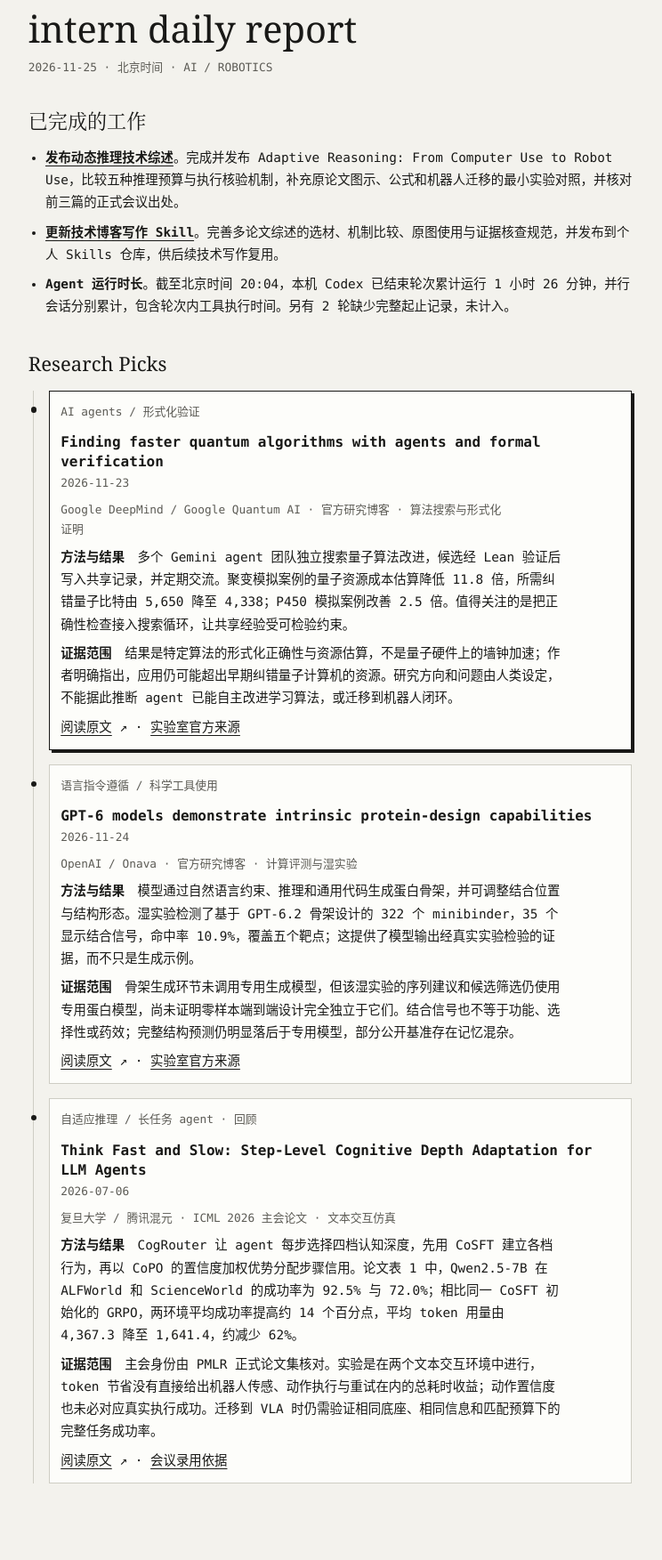
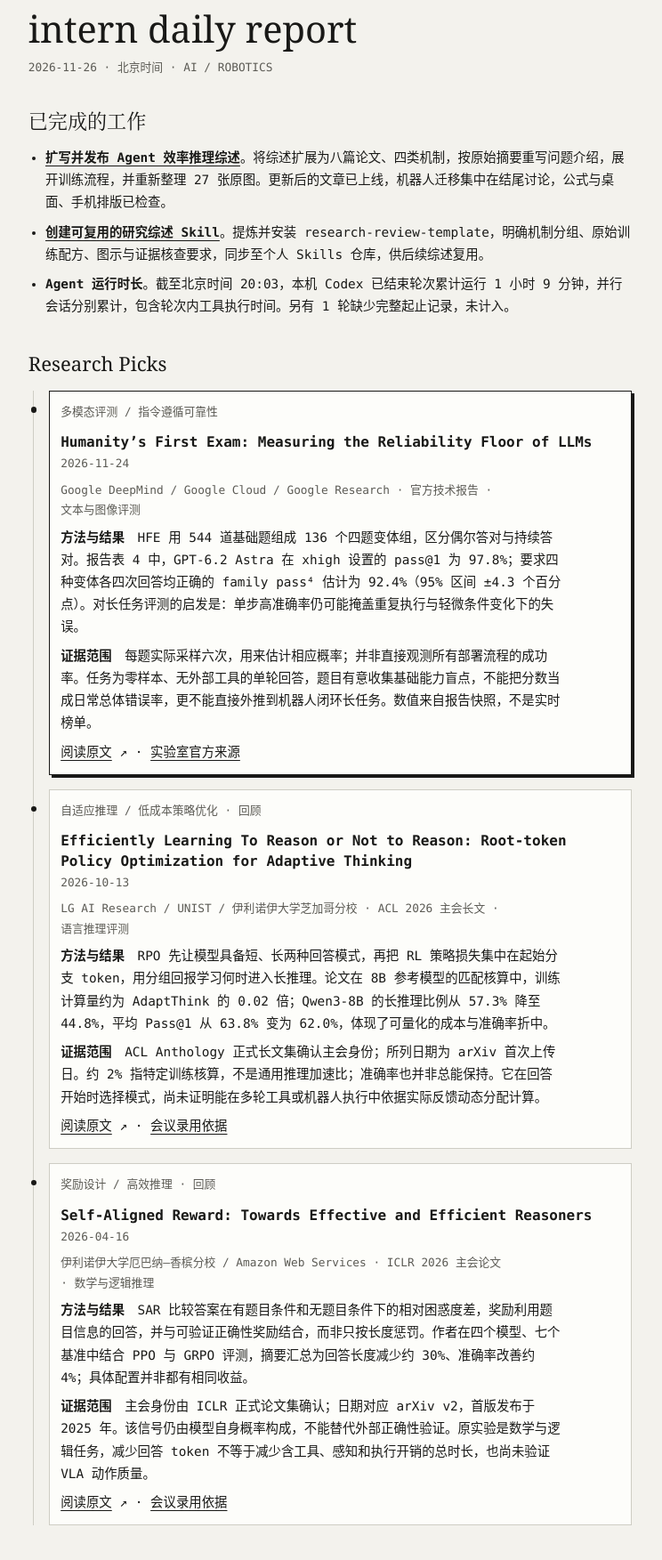
Before and after one commit to JoeSun-421/joesun-421.github.io, a website: page daily-report/index.html in a window 1280 px wide. Shown: the part 117-1870 px from the top of the page at 89% size, without its empty margins (13-757 px from the left). Drawn offline with Linux system fonts and the light colour scheme.

Commit message:
Publish intern daily report for 2026-11-26

```diff
--- a/daily-report/editions.json
+++ b/daily-report/editions.json
@@ -1,4 +1,5 @@
 [
+  "2026-11-26",
   "2026-11-25",
   "2026-11-24",
   "2026-11-23",
--- a/daily-report/index.html
+++ b/daily-report/index.html
@@ -44,25 +44,25 @@ li+li { margin-top:.5rem; }
 @media print { :root { --paper:#fff; } article { break-inside:avoid; } }
 </style></head>
 <body><main><div class="masthead"><a class="brand" href="/daily-report/" lang="en">Daily Report</a>
-<nav aria-label="日报导航"><a href="2026-11-25/">本期固定链接</a><a href="archive/">日报归档</a></nav></div>
+<nav aria-label="日报导航"><a href="2026-11-26/">本期固定链接</a><a href="archive/">日报归档</a></nav></div>
 <header>
-<h1>intern daily report</h1><p class="meta"><time datetime="2026-11-25">2026-11-25</time> · 北京时间 · AI / ROBOTICS</p></header>
-<section aria-labelledby="work"><h2 id="work">已完成的工作</h2><ul><li><strong><a href="https://joesun-421.github.io/blogs/dynamic-reasoning-robot-use/">发布动态推理技术综述</a></strong>。完成并发布 Adaptive Reasoning: From Computer Use to Robot Use，比较五种推理预算与执行核验机制，补充原论文图示、公式和机器人迁移的最小实验对照，并核对前三篇的正式会议出处。</li><li><strong><a href="https://github.com/JoeSun-421/personal-skills/tree/main/skills/technical-blog-writing">更新技术博客写作 Skill</a></strong>。完善多论文综述的选材、机制比较、原图使用与证据核查规范，并发布到个人 Skills 仓库，供后续技术写作复用。</li><li><strong>Agent 运行时长</strong>。截至北京时间 20:04，本机 Codex 已结束轮次累计运行 1 小时 26 分钟，并行会话分别累计，包含轮次内工具执行时间。另有 2 轮缺少完整起止记录，未计入。</li></ul></section>
+<h1>intern daily report</h1><p class="meta"><time datetime="2026-11-26">2026-11-26</time> · 北京时间 · AI / ROBOTICS</p></header>
+<section aria-labelledby="work"><h2 id="work">已完成的工作</h2><ul><li><strong><a href="https://joesun-421.github.io/blogs/dynamic-reasoning-robot-use/">扩写并发布 Agent 效率推理综述</a></strong>。将综述扩展为八篇论文、四类机制，按原始摘要重写问题介绍，展开训练流程，并重新整理 27 张原图。更新后的文章已上线，机器人迁移集中在结尾讨论，公式与桌面、手机排版已检查。</li><li><strong><a href="https://github.com/JoeSun-421/personal-skills/tree/main/skills/research-review-template">创建可复用的研究综述 Skill</a></strong>。提炼并安装 research-review-template，明确机制分组、原始训练配方、图示与证据核查要求，同步至个人 Skills 仓库，供后续综述复用。</li><li><strong>Agent 运行时长</strong>。截至北京时间 20:03，本机 Codex 已结束轮次累计运行 1 小时 9 分钟，并行会话分别累计，包含轮次内工具执行时间。另有 1 轮缺少完整起止记录，未计入。</li></ul></section>
 <section aria-labelledby="reading"><h2 id="reading">Research Picks</h2>
-<div class="timeline reading"><article class="entry"><p class="topic">AI agents / 形式化验证</p>
-<div class="entry-head"><h3>Finding faster quantum algorithms with agents and formal verification</h3>
-<time class="meta" datetime="2026-11-23">2026-11-23</time></div><p class="meta">Google DeepMind / Google Quantum AI · 官方研究博客 · 算法搜索与形式化证明</p>
-<p><strong>方法与结果</strong>　多个 Gemini agent 团队独立搜索量子算法改进，候选经 Lean 验证后写入共享记录，并定期交流。聚变模拟案例的量子资源成本估算降低 11.8 倍，所需纠错量子比特由 5,650 降至 4,338；P450 模拟案例改善 2.5 倍。值得关注的是把正确性检查接入搜索循环，让共享经验受可检验约束。</p>
-<p><strong>证据范围</strong>　结果是特定算法的形式化正确性与资源估算，不是量子硬件上的墙钟加速；作者明确指出，应用仍可能超出早期纠错量子计算机的资源。研究方向和问题由人类设定，不能据此推断 agent 已能自主改进学习算法，或迁移到机器人闭环。</p>
-<p><a href="https://deepmind.google/blog/finding-faster-quantum-algorithms-with-agents-and-formal-verification/">阅读原文</a> <span aria-hidden="true">↗</span> · <a href="https://deepmind.google/blog/finding-faster-quantum-algorithms-with-agents-and-formal-verification/">实验室官方来源</a></p></article><article class="entry"><p class="topic">语言指令遵循 / 科学工具使用</p>
-<div class="entry-head"><h3>GPT-6 models demonstrate intrinsic protein-design capabilities</h3>
-<time class="meta" datetime="2026-11-24">2026-11-24</time></div><p class="meta">OpenAI / Onava · 官方研究博客 · 计算评测与湿实验</p>
-<p><strong>方法与结果</strong>　模型通过自然语言约束、推理和通用代码生成蛋白骨架，并可调整结合位置与结构形态。湿实验检测了基于 GPT-6.2 骨架设计的 322 个 minibinder，35 个显示结合信号，命中率 10.9%，覆盖五个靶点；这提供了模型输出经真实实验检验的证据，而不只是生成示例。</p>
-<p><strong>证据范围</strong>　骨架生成环节未调用专用生成模型，但该湿实验的序列建议和候选筛选仍使用专用蛋白模型，尚未证明零样本端到端设计完全独立于它们。结合信号也不等于功能、选择性或药效；完整结构预测仍明显落后于专用模型，部分公开基准存在记忆混杂。</p>
-<p><a href="https://openai.com/index/gpt-6-models-demonstrate-intrinsic-protein-design-capabilities/">阅读原文</a> <span aria-hidden="true">↗</span> · <a href="https://openai.com/index/gpt-6-models-demonstrate-intrinsic-protein-design-capabilities/">实验室官方来源</a></p></article><article class="entry"><p class="topic">自适应推理 / 长任务 agent · 回顾</p>
-<div class="entry-head"><h3>Think Fast and Slow: Step-Level Cognitive Depth Adaptation for LLM Agents</h3>
-<time class="meta" datetime="2026-07-06">2026-07-06</time></div><p class="meta">复旦大学 / 腾讯混元 · ICML 2026 主会论文 · 文本交互仿真</p>
-<p><strong>方法与结果</strong>　CogRouter 让 agent 每步选择四档认知深度，先用 CoSFT 建立各档行为，再以 CoPO 的置信度加权优势分配步骤信用。论文表 1 中，Qwen2.5-7B 在 ALFWorld 和 ScienceWorld 的成功率为 92.5% 与 72.0%；相比同一 CoSFT 初始化的 GRPO，两环境平均成功率提高约 14 个百分点，平均 token 用量由 4,367.3 降至 1,641.4，约减少 62%。</p>
-<p><strong>证据范围</strong>　主会身份由 PMLR 正式论文集核对。实验是在两个文本交互环境中进行，token 节省没有直接给出机器人传感、动作执行与重试在内的总耗时收益；动作置信度也未必对应真实执行成功。迁移到 VLA 时仍需验证相同底座、相同信息和匹配预算下的完整任务成功率。</p>
-<p><a href="https://proceedings.mlr.press/v306/yang26cz.html">阅读原文</a> <span aria-hidden="true">↗</span> · <a href="https://proceedings.mlr.press/v306/yang26cz.html">会议录用依据</a></p></article></div></section>
+<div class="timeline reading"><article class="entry"><p class="topic">多模态评测 / 指令遵循可靠性</p>
+<div class="entry-head"><h3>Humanity’s First Exam: Measuring the Reliability Floor of LLMs</h3>
+<time class="meta" datetime="2026-11-24">2026-11-24</time></div><p class="meta">Google DeepMind / Google Cloud / Google Research · 官方技术报告 · 文本与图像评测</p>
+<p><strong>方法与结果</strong>　HFE 用 544 道基础题组成 136 个四题变体组，区分偶尔答对与持续答对。报告表 4 中，GPT-6.2 Astra 在 xhigh 设置的 pass@1 为 97.8%；要求四种变体各四次回答均正确的 family pass⁴ 估计为 92.4%（95% 区间 ±4.3 个百分点）。对长任务评测的启发是：单步高准确率仍可能掩盖重复执行与轻微条件变化下的失误。</p>
+<p><strong>证据范围</strong>　每题实际采样六次，用来估计相应概率；并非直接观测所有部署流程的成功率。任务为零样本、无外部工具的单轮回答，题目有意收集基础能力盲点，不能把分数当成日常总体错误率，更不能直接外推到机器人闭环长任务。数值来自报告快照，不是实时榜单。</p>
+<p><a href="https://storage.googleapis.com/deepmind-media/papers/hfe_tech_paper.pdf">阅读原文</a> <span aria-hidden="true">↗</span> · <a href="https://blog.google/innovation-and-ai/models-and-research/google-deepmind/humanitys-first-exam/">实验室官方来源</a></p></article><article class="entry"><p class="topic">自适应推理 / 低成本策略优化 · 回顾</p>
+<div class="entry-head"><h3>Efficiently Learning To Reason or Not to Reason: Root-token Policy Optimization for Adaptive Thinking</h3>
+<time class="meta" datetime="2026-10-13">2026-10-13</time></div><p class="meta">LG AI Research / UNIST / 伊利诺伊大学芝加哥分校 · ACL 2026 主会长文 · 语言推理评测</p>
+<p><strong>方法与结果</strong>　RPO 先让模型具备短、长两种回答模式，再把 RL 策略损失集中在起始分支 token，用分组回报学习何时进入长推理。论文在 8B 参考模型的匹配核算中，训练计算量约为 AdaptThink 的 0.02 倍；Qwen3-8B 的长推理比例从 57.3% 降至 44.8%，平均 Pass@1 从 63.8% 变为 62.0%，体现了可量化的成本与准确率折中。</p>
+<p><strong>证据范围</strong>　ACL Anthology 正式长文集确认主会身份；所列日期为 arXiv 首次上传日。约 2% 指特定训练核算，不是通用推理加速比；准确率也并非总能保持。它在回答开始时选择模式，尚未证明能在多轮工具或机器人执行中依据实际反馈动态分配计算。</p>
+<p><a href="https://arxiv.org/abs/2610.17767">阅读原文</a> <span aria-hidden="true">↗</span> · <a href="https://aclanthology.org/2026.acl-long.816/">会议录用依据</a></p></article><article class="entry"><p class="topic">奖励设计 / 高效推理 · 回顾</p>
+<div class="entry-head"><h3>Self-Aligned Reward: Towards Effective and Efficient Reasoners</h3>
+<time class="meta" datetime="2026-04-16">2026-04-16</time></div><p class="meta">伊利诺伊大学厄巴纳—香槟分校 / Amazon Web Services · ICLR 2026 主会论文 · 数学与逻辑推理</p>
+<p><strong>方法与结果</strong>　SAR 比较答案在有题目条件和无题目条件下的相对困惑度差，奖励利用题目信息的回答，并与可验证正确性奖励结合，而非只按长度惩罚。作者在四个模型、七个基准中结合 PPO 与 GRPO 评测，摘要汇总为回答长度减少约 30%、准确率改善约 4%；具体配置并非都有相同收益。</p>
+<p><strong>证据范围</strong>　主会身份由 ICLR 正式论文集确认；日期对应 arXiv v2，首版发布于 2025 年。该信号仍由模型自身概率构成，不能替代外部正确性验证。原实验是数学与逻辑任务，减少回答 token 不等于减少含工具、感知和执行开销的总时长，也尚未验证 VLA 动作质量。</p>
+<p><a href="https://proceedings.iclr.cc/paper_files/paper/2026/hash/fc30caeb45721bab13507c50199e6403-Abstract-Conference.html">阅读原文</a> <span aria-hidden="true">↗</span> · <a href="https://proceedings.iclr.cc/paper_files/paper/2026/hash/fc30caeb45721bab13507c50199e6403-Abstract-Conference.html">会议录用依据</a></p></article></div></section>
 </main></body></html>
```
Also changed, not shown: daily-report/2026-11-26/index.html (added, +68 -0 lines), daily-report/archive/index.html (+1 -1 lines).
